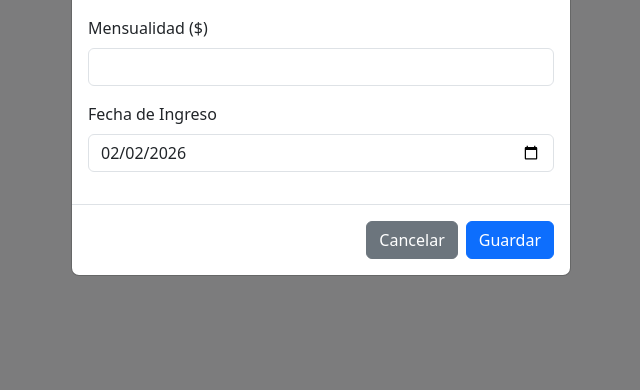
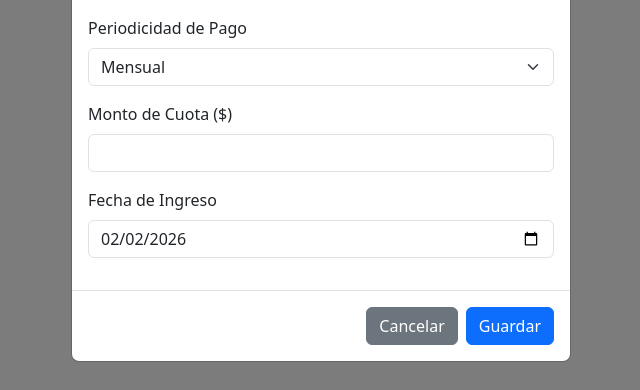
Before and after one commit to orubenmartinezs/ParkingApp, a PHP site: page /pensions.php in a window 1280 px wide, after a click on "Nueva Pensión". Shown: the part 460-850 px from the top of the page, without its empty margins (319-959 px from the left). Run offline with PHP 8.4, Linux system fonts and the light colour scheme; the visitor is signed in with stand-in values (Sample User, id 1); data that the repository does not hold is empty.

Commit message:
fix: Agregar selector de periodicidad en interfaz web del backend

```diff
--- a/backend/pensions.php
+++ b/backend/pensions.php
@@ -165,6 +165,7 @@ require_once 'includes/header.php';
                         <th>Placa</th>
                         <th>Nombre / Notas</th>
                         <th>Tipo</th>
+                        <th>Ciclo</th>
                         <th>Mensualidad</th>
                         <th>Pagado Hasta</th>
                         <th>Estado</th>
@@ -183,6 +184,12 @@ require_once 'includes/header.php';
                             <?php endif; ?>
                         </td>
                         <td><?= htmlspecialchars($entryTypeMap[$s['entry_type_id']] ?? 'Desconocido') ?></td>
+                        <td>
+                            <?php
+                                $pMap = ['WEEKLY' => 'Semanal', 'BIWEEKLY' => 'Quincenal', 'MONTHLY' => 'Mensual'];
+                                echo htmlspecialchars($pMap[$s['periodicity'] ?? 'MONTHLY'] ?? $s['periodicity']);
+                            ?>
+                        </td>
                         <td>$<?= number_format($s['monthly_fee'], 2) ?></td>
                         <td>
                             <?php if ($s['paid_until']): ?>
@@ -201,10 +208,10 @@ require_once 'includes/header.php';
                             <?php endif; ?>
                         </td>
                         <td class="text-end">
-                            <button class="btn btn-sm btn-outline-info me-1" onclick="openEditSubscriberModal('<?= $s['id'] ?>', '<?= $s['plate'] ?>', '<?= $s['name'] ?>', '<?= $s['entry_type_id'] ?>', '<?= $s['monthly_fee'] ?>', '<?= $s['entry_date'] ?>', '<?= $s['paid_until'] ?>', `<?= htmlspecialchars($s['notes'] ?? '') ?>`)" title="Editar">
+                            <button class="btn btn-sm btn-outline-info me-1" onclick="openEditSubscriberModal('<?= $s['id'] ?>', '<?= $s['plate'] ?>', '<?= $s['name'] ?>', '<?= $s['entry_type_id'] ?>', '<?= $s['monthly_fee'] ?>', '<?= $s['entry_date'] ?>', '<?= $s['paid_until'] ?>', `<?= htmlspecialchars($s['notes'] ?? '') ?>`, '<?= $s['periodicity'] ?? 'MONTHLY' ?>')" title="Editar">
                                 <i class="bi bi-pencil"></i>
                             </button>
-                            <button class="btn btn-sm btn-success me-1" onclick="openPaymentModal('<?= $s['id'] ?>', '<?= $s['plate'] ?>', <?= $s['monthly_fee'] ?>, <?= $s['paid_until'] ?? 0 ?>)" title="Registrar Pago">
+                            <button class="btn btn-sm btn-success me-1" onclick="openPaymentModal('<?= $s['id'] ?>', '<?= $s['plate'] ?>', <?= $s['monthly_fee'] ?>, <?= $s['paid_until'] ?? 0 ?>, '<?= $s['periodicity'] ?? 'MONTHLY' ?>')" title="Registrar Pago">
                                 <i class="bi bi-cash-coin"></i>
                             </button>
                             <form method="POST" class="d-inline" onsubmit="return confirm('¿Cambiar estado de cuenta?');">
@@ -263,7 +270,15 @@ require_once 'includes/header.php';
                         </select>
                     </div>
                     <div class="mb-3">
-                        <label class="form-label">Mensualidad ($)</label>
+                        <label class="form-label">Periodicidad de Pago</label>
+                        <select class="form-select" name="periodicity">
+                            <option value="WEEKLY">Semanal</option>
+                            <option value="BIWEEKLY">Quincenal</option>
+                            <option value="MONTHLY" selected>Mensual</option>
+                        </select>
+                    </div>
+                    <div class="mb-3">
+                        <label class="form-label">Monto de Cuota ($)</label>
                         <input type="number" step="0.01" class="form-control" name="monthly_fee" required>
                     </div>
                     <div class="mb-3">
@@ -388,7 +403,15 @@ function openPaymentModal(id, plate, fee, paidUntil) {
                         </select>
                     </div>
                     <div class="mb-3">
-                        <label class="form-label">Mensualidad ($)</label>
+                        <label class="form-label">Periodicidad de Pago</label>
+                        <select class="form-select" name="periodicity" id="edit_subscriber_periodicity">
+                            <option value="WEEKLY">Semanal</option>
+                            <option value="BIWEEKLY">Quincenal</option>
+                            <option value="MONTHLY">Mensual</option>
+                        </select>
+                    </div>
+                    <div class="mb-3">
+                        <label class="form-label">Monto de Cuota ($)</label>
                         <input type="number" step="0.01" class="form-control" name="monthly_fee" id="edit_subscriber_monthly_fee" required>
                     </div>
                     <div class="mb-3">
@@ -414,12 +437,13 @@ function openPaymentModal(id, plate, fee, paidUntil) {
 </div>
 
 <script>
-function openEditSubscriberModal(id, plate, name, entry_type_id, monthly_fee, entry_date, paid_until, notes) {
+function openEditSubscriberModal(id, plate, name, entry_type_id, monthly_fee, entry_date, paid_until, notes, periodicity) {
     document.getElementById('edit_subscriber_id').value = id;
     document.getElementById('edit_subscriber_plate').value = plate;
     document.getElementById('edit_subscriber_name').value = name;
     document.getElementById('edit_subscriber_entry_type').value = entry_type_id;
     document.getElementById('edit_subscriber_monthly_fee').value = monthly_fee;
+    document.getElementById('edit_subscriber_periodicity').value = periodicity || 'MONTHLY';
 
     if (entry_date) {
         // Handle milliseconds if present
```
